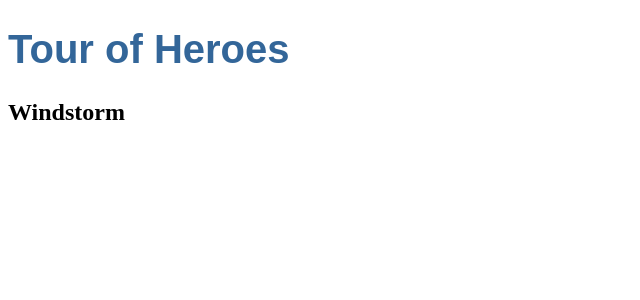
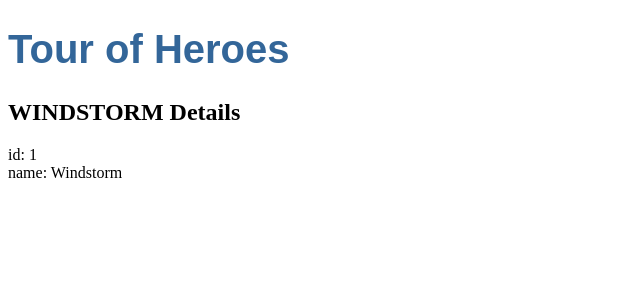
Before and after one commit to marlalain/angular-tour-of-heroes, an Angular app: page / in a window 1280 px wide. Shown: the top 300 px of the page, without its empty margins (0-640 px from the left). Built offline with nearby package versions, Linux system fonts and the light colour scheme.

Commit message:
feat: `Heroes` now use the `Hero` class

```diff
--- a/src/app/heroes/heroes.component.html
+++ b/src/app/heroes/heroes.component.html
@@ -1 +1,3 @@
-<h2>{{hero}}</h2>
+<h2>{{hero.name | uppercase}} Details</h2>
+<div><span>id: </span>{{hero.id}}</div>
+<div><span>name: </span>{{hero.name}}</div>
--- a/src/app/heroes/heroes.component.ts
+++ b/src/app/heroes/heroes.component.ts
@@ -1,4 +1,5 @@
 import { Component, OnInit } from '@angular/core';
+import { Hero } from "../hero";
 
 @Component({
   selector: 'app-heroes',
@@ -6,7 +7,10 @@
   styleUrls: ['./heroes.component.scss']
 })
 export class HeroesComponent implements OnInit {
-  hero = 'Windstorm';
+  hero: Hero = {
+    id: 1,
+    name: 'Windstorm'
+  };
 
   constructor() { }
 
```
